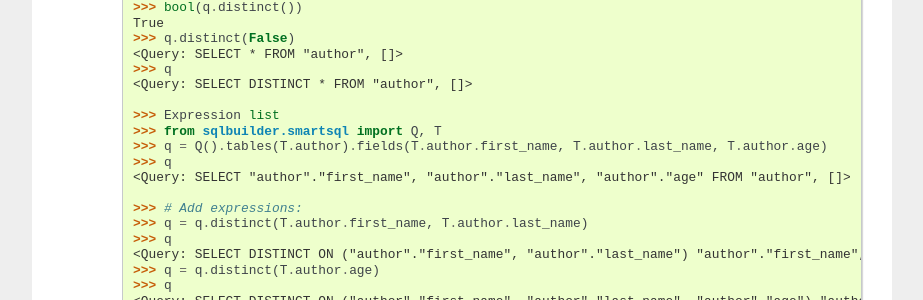
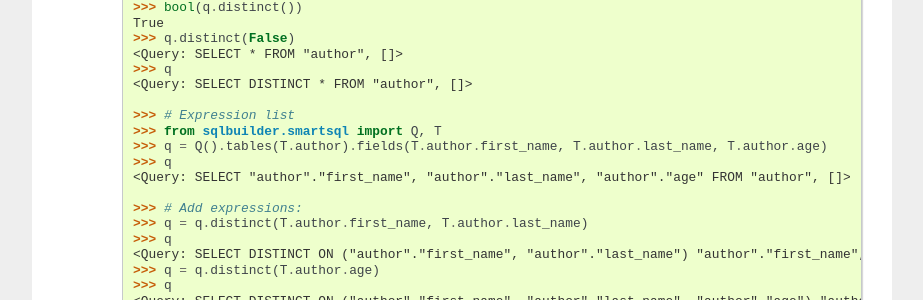
Before and after one commit to emacsway/sqlbuilder, a Sphinx documentation site: the page built from docs/index.rst, in a window 1280 px wide and 900 px high, scrolled down 6629 px. Shown: the part 152-452 px from the top of the window, without its empty margins (198-1121 px from the left). Built offline with Sphinx 7.4.7, drawn with Linux system fonts in a browser that asks for light colours.

Commit message:
docs: minor fix

```diff
--- a/docs/index.rst
+++ b/docs/index.rst
@@ -421,7 +421,7 @@ Query object
             >>> q
             <Query: SELECT DISTINCT * FROM "author", []>
 
-            >>> Expression list
+            >>> # Expression list
             >>> from sqlbuilder.smartsql import Q, T
             >>> q = Q().tables(T.author).fields(T.author.first_name, T.author.last_name, T.author.age)
             >>> q
```
